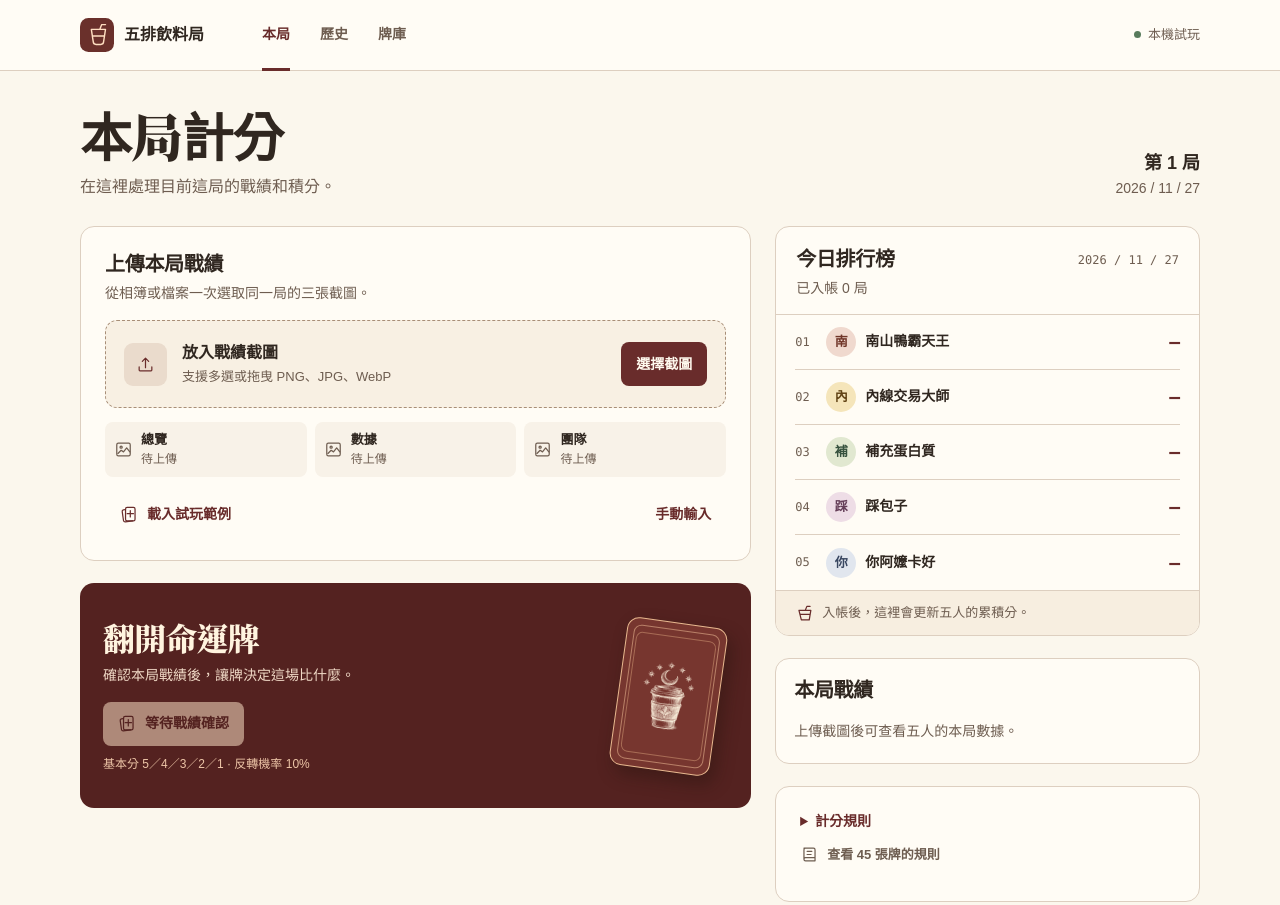
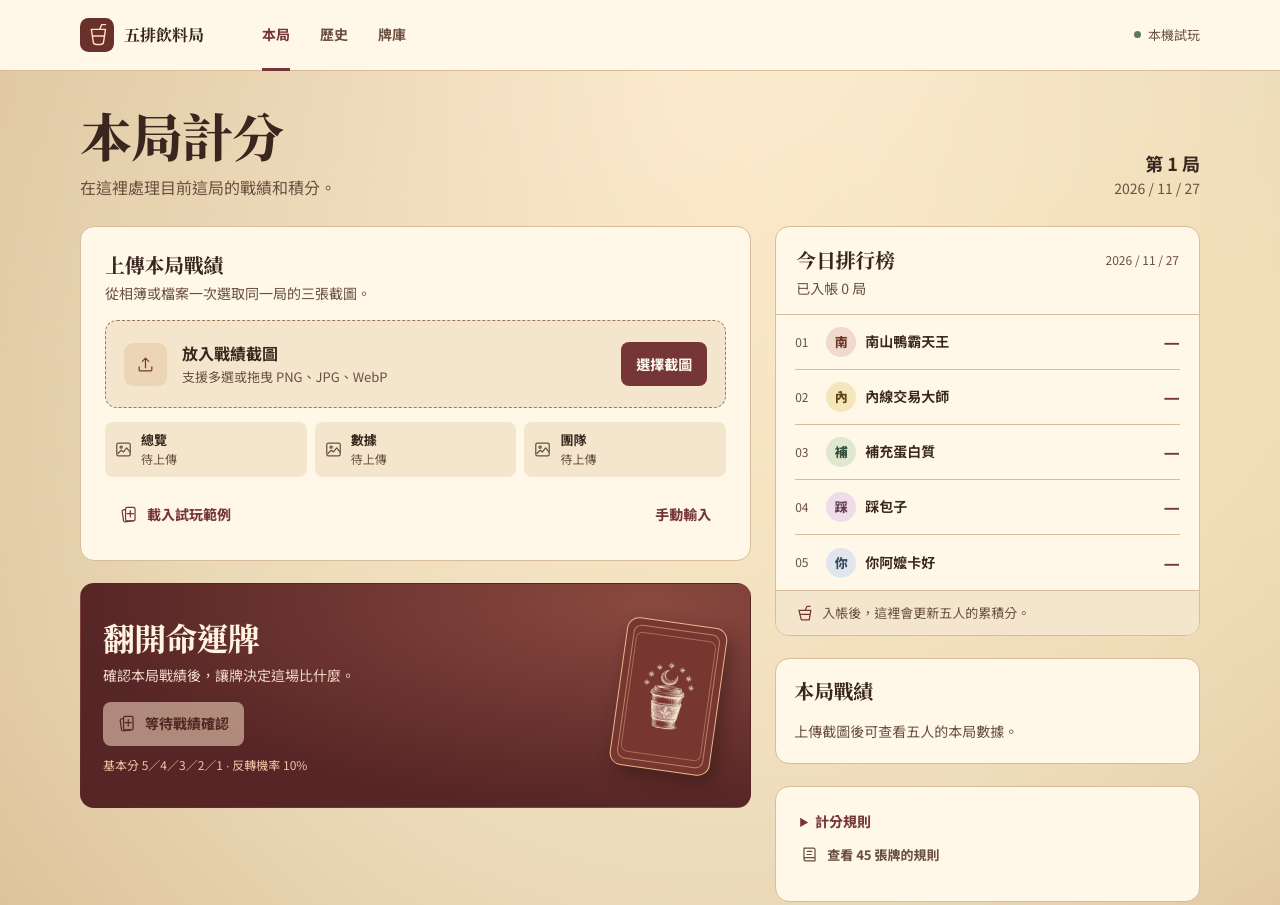
Before and after one commit to MarkRatin/five-stack-drinks, a plain HTML site: page index.html in a window 1280 px wide. Shown: the top 905 px of the page. Drawn offline with Linux system fonts and the light colour scheme.

Commit message:
Apply antique folio typography and parchment theme

```diff
--- a/index.html
+++ b/index.html
@@ -3,13 +3,13 @@
 <head>
   <meta charset="utf-8">
   <meta name="viewport" content="width=device-width,initial-scale=1,viewport-fit=cover">
-  <meta name="theme-color" content="#fbf7ed">
+  <meta name="theme-color" content="#ebd9b8">
   <meta name="description" content="五排戰績截圖、翻牌計分及每日排行榜。">
   <title>五排飲料局</title>
   <link rel="icon" href="mark.svg" type="image/svg+xml">
-  <link rel="stylesheet" href="style.css?v=first-loser">
+  <link rel="stylesheet" href="style.css?v=antique-folio">
   <link rel="stylesheet" href="draw/astrolabe.css">
-  <link rel="stylesheet" href="draw/ritual.css">
+  <link rel="stylesheet" href="draw/ritual.css?v=antique-folio">
   <script type="module" src="app.mjs?v=draw-ritual"></script>
 </head>
 <body>
--- a/style.css
+++ b/style.css
@@ -1,10 +1,60 @@
-@font-face{font-family:"Receipt Serif TC";src:url("vendor/noto-serif-tc-subset.ttf") format("truetype");font-weight:800 900;font-style:normal;font-display:swap}
-@font-face{font-family:"Iansui";src:url("vendor/iansui-card-titles.woff2?v=card-renames") format("woff2");font-weight:400;font-style:normal;font-display:swap}
-:root{color-scheme:light;--paper:#fbf7ed;--panel:#fffcf5;--ink:#302720;--muted:#6e5d50;--line:#ddcfc0;--rule:#a88e77;--wine:#692c2b;--wine-dark:#542220;--wine-soft:#f2e4dc;--green:#365644;--green-soft:#e9eee2;--cream:#f2e8d6;--gold:#cc9a73;--radius:14px;--sans:"PingFang TC","Microsoft JhengHei","Noto Sans TC",sans-serif;--serif:"Receipt Serif TC","Songti TC","Noto Serif TC","PMingLiU",Georgia,serif;--numbers:ui-monospace,"SFMono-Regular",Consolas,monospace}
+@font-face {
+  font-family: "Noto Serif TC";
+  src: url("vendor/noto-serif-tc.woff2") format("woff2");
+  font-weight: 400 900;
+  font-display: swap;
+}
+@font-face {
+  font-family: "Noto Sans TC";
+  src: url("vendor/noto-sans-tc.woff2") format("woff2");
+  font-weight: 400 900;
+  font-display: swap;
+}
+@font-face {
+  font-family: "Iansui";
+  src: url("vendor/iansui-card-titles.woff2?v=antique-folio") format("woff2");
+  font-weight: 400;
+  font-display: swap;
+}
+:root {
+  color-scheme: light;
+  --paper: #ebd9b8;
+  --panel: #fff7e7;
+  --ink: #39261e;
+  --muted: #6a5040;
+  --line: #d7bd98;
+  --rule: #9c7957;
+  --wine: #763637;
+  --wine-dark: #532924;
+  --wine-soft: #f2dfd0;
+  --green: #365644;
+  --green-soft: #e9eee2;
+  --cream: #f2e3c8;
+  --gold: #cc9a73;
+  --edge: #a17a55;
+  --recess: #f4e6cc;
+  --emblem: #ecd5b4;
+  --radius: 14px;
+  --sans: "Noto Sans TC", "PingFang TC", "Microsoft JhengHei", sans-serif;
+  --serif: "Noto Serif TC", "Songti TC", "PMingLiU", serif;
+  --card-title: "Iansui", "Kaiti TC", "DFKai-SB", var(--serif);
+  --display-weight: 780;
+  --heading-weight: 720;
+}
 *,*::before,*::after{box-sizing:border-box}
-html{scrollbar-color:#ad8979 var(--paper);scroll-padding-top:12px}
+html{scrollbar-color:var(--edge) var(--paper);scroll-padding-top:12px}
 ::selection{background:#e7c4ab;color:var(--wine-dark)}
-body{margin:0;min-width:320px;background:var(--paper);font:16px/1.55 var(--sans);color:var(--ink)}
+body {
+  margin: 0;
+  min-width: 320px;
+  background:
+    radial-gradient(ellipse at 8% 2%, #b2804c27, transparent 48%),
+    radial-gradient(ellipse at 92% 42%, #f5e1b6aa, transparent 60%),
+    radial-gradient(ellipse at 55% 10%, #ffefd5 4%, #ecdbba 61%, #dbc097 100%),
+    var(--paper);
+  font: 16px/1.55 var(--sans);
+  color: var(--ink);
+}
 img{display:block;max-width:100%}
 a{color:inherit;text-underline-offset:.22em}
 p,h1,h2,h3{margin:0}
@@ -18,6 +68,7 @@ input,select{accent-color:var(--wine);caret-color:var(--wine)}
 .top{border-bottom:1px solid var(--line);background:var(--panel)}
 .top-inner{display:flex;align-items:center;justify-content:space-between;gap:25px;min-height:70px}
 .brand{display:flex;align-items:center;gap:10px;font-weight:800;text-decoration:none;white-space:nowrap}
+.brand,.panel-head h2,.panel-head h3,#score-heading,#match-stats-title{font-family:var(--serif);font-weight:var(--heading-weight)}
 .top nav{display:flex;align-items:center;gap:30px;margin-right:auto;margin-left:33px}
 .top nav a{display:flex;align-items:center;color:var(--muted);font-size:14px;font-weight:700;min-height:70px;text-decoration:none;position:relative}
 .top nav a:hover,.top nav a[aria-current]{color:var(--wine)}
@@ -25,7 +76,7 @@ input,select{accent-color:var(--wine);caret-color:var(--wine)}
 .local{display:flex;align-items:center;gap:7px;font-size:13px;color:var(--muted);white-space:nowrap}
 .local i{height:7px;width:7px;border-radius:50%;background:#587b5c}
 .hero{display:flex;align-items:end;justify-content:space-between;gap:22px;padding:34px 0 26px}
-.hero h1{font-family:var(--serif);font-size:3.25rem;letter-spacing:-.025em;line-height:1.15;font-weight:900}
+.hero h1{font-family:var(--serif);font-size:3.25rem;letter-spacing:-.025em;line-height:1.15;font-weight:var(--display-weight)}
 .hero p{margin-top:10px;color:var(--muted)}
 .hero-meta{font-size:14px;color:var(--muted);text-align:right;white-space:nowrap;font-variant-numeric:tabular-nums}
 .hero-meta strong{display:block;font-size:18px;color:var(--ink)}
@@ -36,14 +87,14 @@ input,select{accent-color:var(--wine);caret-color:var(--wine)}
 .panel-head{display:flex;align-items:start;justify-content:space-between;gap:15px;margin-bottom:16px}
 .panel-head h2,.panel-head h3{font-size:20px;line-height:1.35;letter-spacing:-.015em}
 .panel-head p{margin-top:5px;color:var(--muted);font-size:14px}
-.drop{display:flex;align-items:center;gap:15px;border:1px dashed var(--rule);border-radius:12px;padding:18px;background:#f8f0e3;min-height:88px}
+.drop{display:flex;align-items:center;gap:15px;border:1px dashed var(--rule);border-radius:12px;padding:18px;background:var(--recess);min-height:88px}
 .drop.over{border-color:var(--wine);background:var(--wine-soft)}
-.drop-pict{display:grid;place-items:center;background:#eadbcc;border-radius:9px;width:43px;height:43px;color:var(--wine);flex:none}
+.drop-pict{display:grid;place-items:center;background:var(--emblem);border-radius:9px;width:43px;height:43px;color:var(--wine);flex:none}
 .drop-copy{flex:1;min-width:0}
 .drop-copy strong{display:block}
 .drop-copy p{font-size:13px;color:var(--muted);margin-top:1px}
 .slots{display:grid;grid-template-columns:repeat(3,minmax(0,1fr));margin-top:14px;gap:8px}
-.slot{min-width:0;display:flex;align-items:center;gap:8px;padding:8px 9px;background:#f8f2e8;border-radius:8px;color:var(--ink);font-size:13px;min-height:47px}
+.slot{min-width:0;display:flex;align-items:center;gap:8px;padding:8px 9px;background:var(--recess);border-radius:8px;color:var(--ink);font-size:13px;min-height:47px}
 .slot > span{min-width:0}
 .slot strong,.slot small{display:block;white-space:nowrap;text-overflow:ellipsis;overflow:hidden}
 .slot small{color:var(--muted);font-size:12px}
@@ -68,8 +119,8 @@ progress{width:100%;height:7px;appearance:none;border:0;border-radius:8px;overfl
 progress::-webkit-progress-bar{background:var(--cream)}
 progress::-webkit-progress-value{background:var(--wine)}
 progress::-moz-progress-bar{background:var(--wine)}
-.draw-panel{padding:22px;min-height:225px;display:grid;grid-template-columns:minmax(0,1fr) 112px;gap:19px;align-items:center;background:var(--wine-dark);color:#fff4df;border-color:transparent;position:relative;overflow:hidden}
-.draw-panel h2{font-family:var(--serif);font-size:2rem;line-height:1.25;font-weight:800;letter-spacing:-.025em}
+.draw-panel{padding:22px;min-height:225px;display:grid;grid-template-columns:minmax(0,1fr) 112px;gap:19px;align-items:center;background:radial-gradient(ellipse at 85% 8%, #8a4940, #562525 72%);color:#fff4df;border-color:transparent;position:relative;overflow:hidden}
+.draw-panel h2{font-family:var(--serif);font-size:2rem;line-height:1.25;font-weight:var(--display-weight);letter-spacing:-.025em}
 .draw-panel p{font-size:14px;color:#f0d9c6;line-height:1.6;margin-top:7px}
 .draw-panel .btn{color:var(--wine-dark);background:#f8dec3}
 .draw-panel .btn:hover:not(:disabled){background:#fff2db}
@@ -83,17 +134,17 @@ progress::-moz-progress-bar{background:var(--wine)}
 .flip-in{animation:reveal .32s cubic-bezier(.17,.8,.23,1) both}
 .score-head{padding:19px 20px 15px;border-bottom:1px solid var(--line)}
 .score-head .panel-head{margin:0}
-.score-date{font-family:var(--numbers);font-size:12px;color:var(--muted);padding-top:5px;white-space:nowrap}
+.score-date{font-family:var(--sans);font-size:12px;color:var(--muted);padding-top:5px;white-space:nowrap}
 .score-list{list-style:none;margin:0;padding:0 19px}
 .score-list li{display:grid;grid-template-columns:22px 30px minmax(0,1fr) auto;align-items:center;gap:9px;border-bottom:1px solid var(--line);min-height:55px;font-size:14px}
 .score-list li:last-child{border-bottom:0}
-.rank,.points{font-family:var(--numbers);font-variant-numeric:tabular-nums}
+.rank,.points{font-family:var(--sans);font-variant-numeric:tabular-nums}
 .rank{font-size:12px;color:var(--muted)}
 .points{font-size:18px;font-weight:800;color:var(--wine)}
 .initial{display:grid;place-items:center;border-radius:50%;width:30px;height:30px;font-size:13px;font-weight:800}
 .brick{background:#f0d9ce;color:#703528}.ochre{background:#f5e5ba;color:#624416}.olive{background:#e1e8d0;color:#36523e}.plum{background:#eedde6;color:#653e58}.slate{background:#e1e6ee;color:#394761}
 .score-label{overflow-wrap:anywhere;font-weight:650}
-.score-note{padding:12px 19px;border-top:1px solid var(--line);font-size:13px;color:var(--muted);display:flex;align-items:center;gap:8px;background:#f7eee0;border-radius:0 0 13px 13px}
+.score-note{padding:12px 19px;border-top:1px solid var(--line);font-size:13px;color:var(--muted);display:flex;align-items:center;gap:8px;background:var(--recess);border-radius:0 0 13px 13px}
 .score-note .icon{color:var(--wine)}
 .quick{display:flex;align-items:center;gap:8px;font-size:13px;color:var(--muted);text-decoration:none;font-weight:750;min-height:44px}
 .quick:hover{color:var(--wine)}
@@ -119,7 +170,7 @@ progress::-moz-progress-bar{background:var(--wine)}
 .reversal{background:#ebe4ee;color:#503d62;padding:10px 12px;border-radius:7px;margin-top:13px;font-size:14px}
 .filter{display:flex;flex-wrap:wrap;gap:7px;margin-bottom:16px}
 .filter button{min-height:43px}
-.filter .selected{background:var(--wine-soft);color:var(--wine);border-color:#bf9e8f}
+.filter .selected{background:var(--wine-soft);color:var(--wine);border-color:var(--edge)}
 .history-date{width:min(100%,200px)}
 .history-list{display:grid;gap:8px}
 .history-score-tabs{margin-bottom:0}
@@ -157,7 +208,7 @@ progress::-moz-progress-bar{background:var(--wine)}
 .tarot-chaos{--plate:#232126;--ornament:#a3a0a9;--plate-ink:#f7f4fb;--back-label:#dbd4df}
 .tarot-reversal{--plate:#543365;--ornament:#be9acb;--plate-ink:#fff3ff;--back-label:#eed0ff}
 .tarot-caption{display:grid;place-items:center;padding:8px 2px 4px;text-align:center;min-height:56px}
-.tarot-caption h2,.deck-back-title,.result-intro-copy h2{font-family:"Iansui","Kaiti TC","DFKai-SB",var(--serif);font-weight:400;letter-spacing:.045em;overflow-wrap:anywhere}
+.tarot-caption h2,.deck-back-title,.result-intro-copy h2{font-family:var(--card-title);font-weight:400;letter-spacing:.045em;overflow-wrap:anywhere}
 .tarot-caption h2{font-size:1.45rem;line-height:1.26;text-wrap:balance}
 .tarot-entry{min-width:0}
 .deck-grid{display:grid;grid-template-columns:repeat(4,minmax(0,1fr));grid-auto-rows:1fr;gap:24px 16px}
@@ -234,3 +285,5 @@ progress::-moz-progress-bar{background:var(--wine)}
   .deck-back-rule{font-size:13px;line-height:1.45}
   .deck-back-points{padding-top:5px}
 }
+
+.points,.hero-meta,.score-date,.result-row .detail,.match-stats td{font-variant-numeric:tabular-nums lining-nums}
```
Also changed, not shown: draw/ritual.css (+5 -5 lines), vendor/NOTO-SANS-TC-OFL.txt (added), vendor/iansui-card-titles.woff2, vendor/noto-sans-tc.woff2 (added), vendor/noto-serif-tc-subset.ttf (deleted), vendor/noto-serif-tc.woff2 (added).
